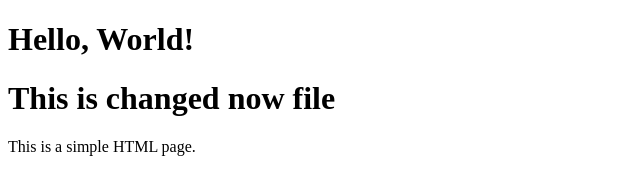
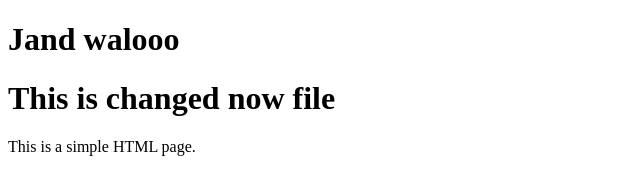
Before and after one commit to sk7434/Devops-Project1, a plain HTML site: page index.html in a window 1280 px wide. Shown: the whole page, without its empty margins (0-640 px from the left). Drawn offline with Linux system fonts and the light colour scheme.

Commit message:
Update index.html

```diff
--- a/index.html
+++ b/index.html
@@ -5,7 +5,8 @@
     <title>Hello World</title>
 </head>
 <body>
-    <h1>Hello, World!</h1>
+    <h1>Jand walooo</h1>
+
     <h1>This is changed now file </h1>
     <p>This is a simple HTML page.</p>
 </body>
```
